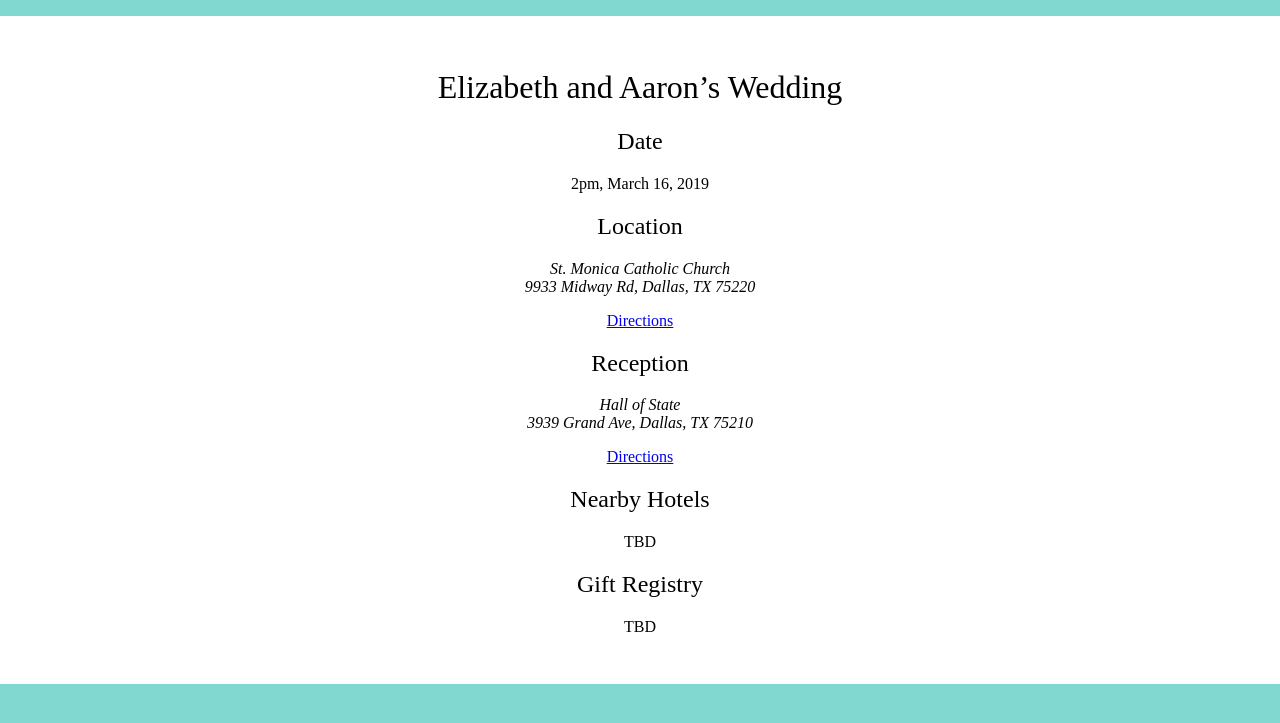
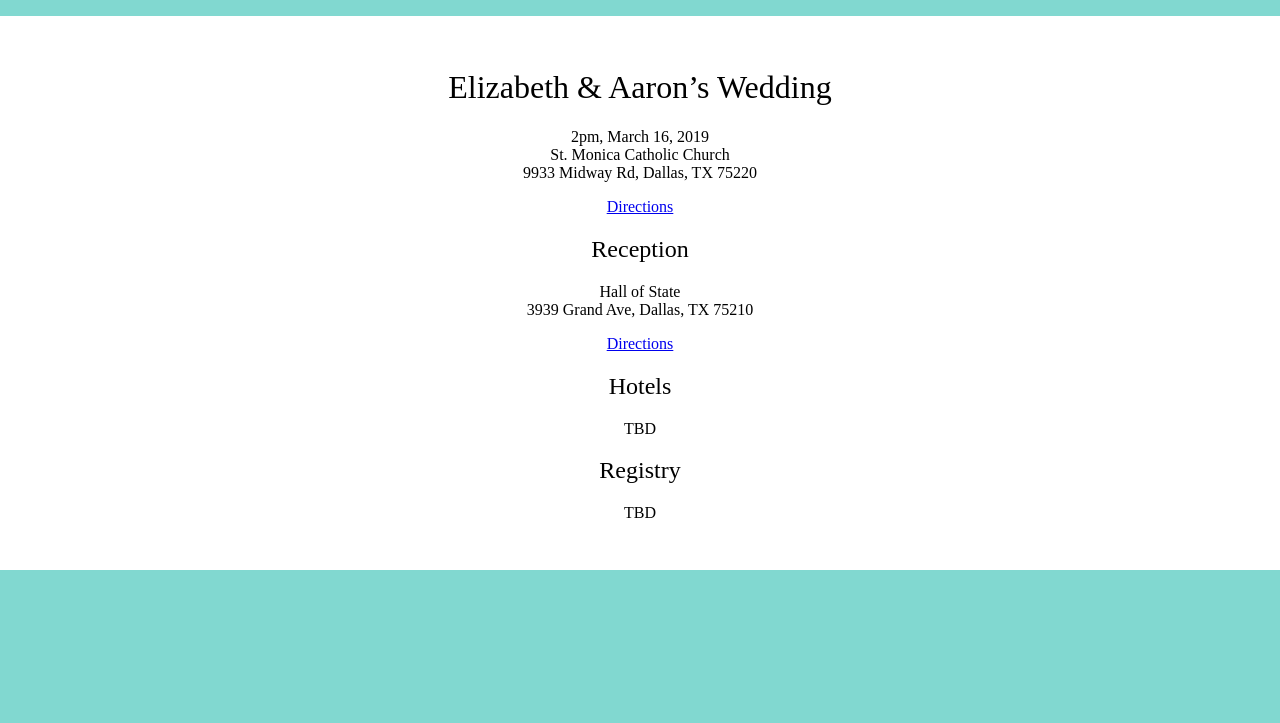
Before and after one commit to breckenedge/meowiedintexas.com, a Jekyll site: the page built from index.md, in a window 1280 px wide. Shown: the top 723 px of the page. Built offline with Jekyll 4.4.1, drawn with Linux system fonts in a browser that asks for light colours; our own code applies the rules of GitHub Pages for plain Markdown files.

Commit message:
Content updates -- properly use markdown

```diff
--- a/index.md
+++ b/index.md
@@ -2,33 +2,29 @@
 layout: default
 ---
 
-Elizabeth and Aaron's Wedding
+Elizabeth & Aaron's Wedding
 ===
 
-Date
----
-<p><time datetime="2019-03-16 14:00:00 -05:00">2pm, March 16, 2019</time></p>
-
-Location
----
-
-<address>St. Monica Catholic Church<br>9933 Midway Rd, Dallas, TX 75220</address>
+2pm, March 16, 2019
+St. Monica Catholic Church
+9933 Midway Rd, Dallas, TX 75220
 
 [Directions](https://goo.gl/maps/xTakWvMqJDH2)
 
 Reception
 ---
 
-<address>Hall of State<br>3939 Grand Ave, Dallas, TX 75210</address>
+Hall of State
+3939 Grand Ave, Dallas, TX 75210
 
 [Directions](https://goo.gl/maps/y5st2NpNgXz)
 
-Nearby Hotels
+Hotels
 ---
 
 TBD
 
-Gift Registry
+Registry
 ---
 
 TBD
```
